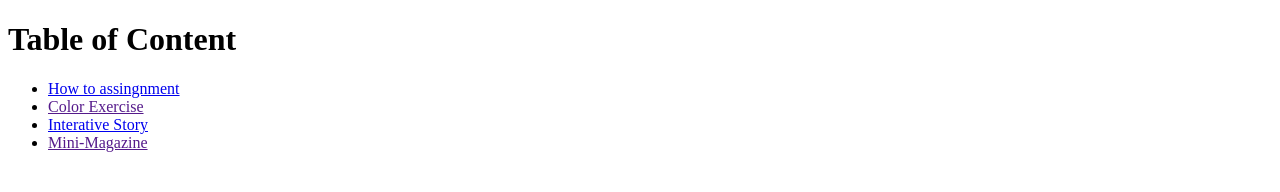
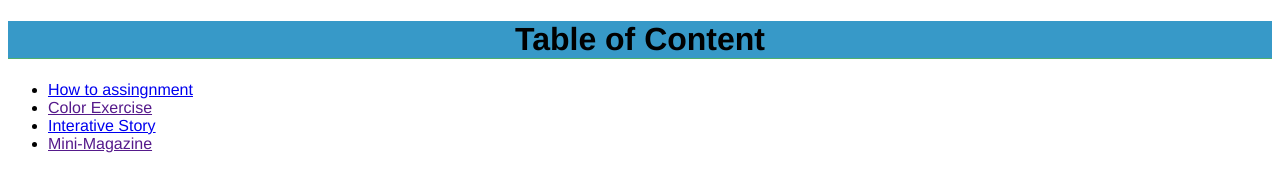
Before and after one commit to rahmanhira/rahmanhira.github.io, a plain HTML site: page index.html in a window 1280 px wide. Drawn offline with Linux system fonts and the light colour scheme.

Commit message:
style change

```diff
--- a/css/main.css
+++ b/css/main.css
@@ -6,6 +6,7 @@ body {
 h1 {
 	text-align: center;
 	border-bottom: 1px solid #4FAF6E;
+	background-color:#3799C8;
 	}
 
 #one {
--- a/index.html
+++ b/index.html
@@ -3,6 +3,7 @@
 <head>
 <meta charset="UTF-8">
 <title>rahmanhira.github.io</title>
+<link rel="stylesheet" href="css/main.css">
 </head>
 
 
```
